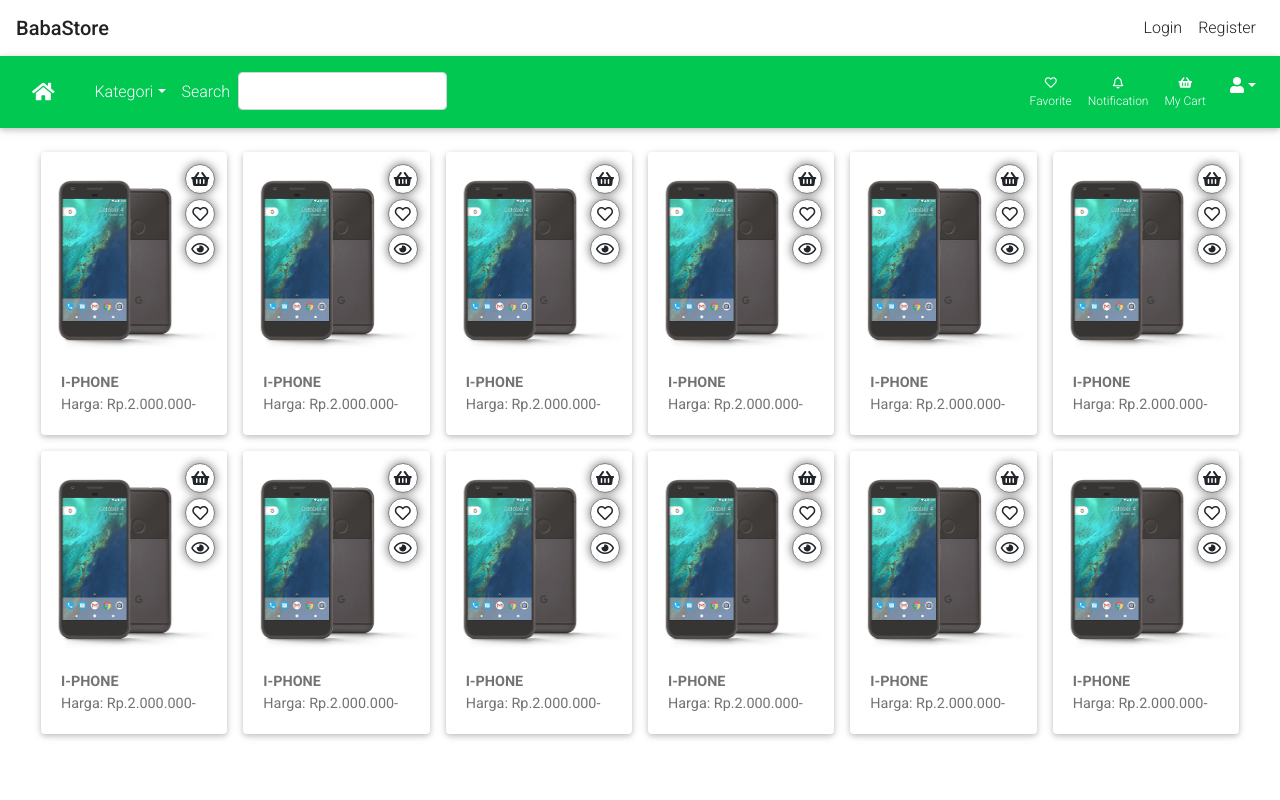
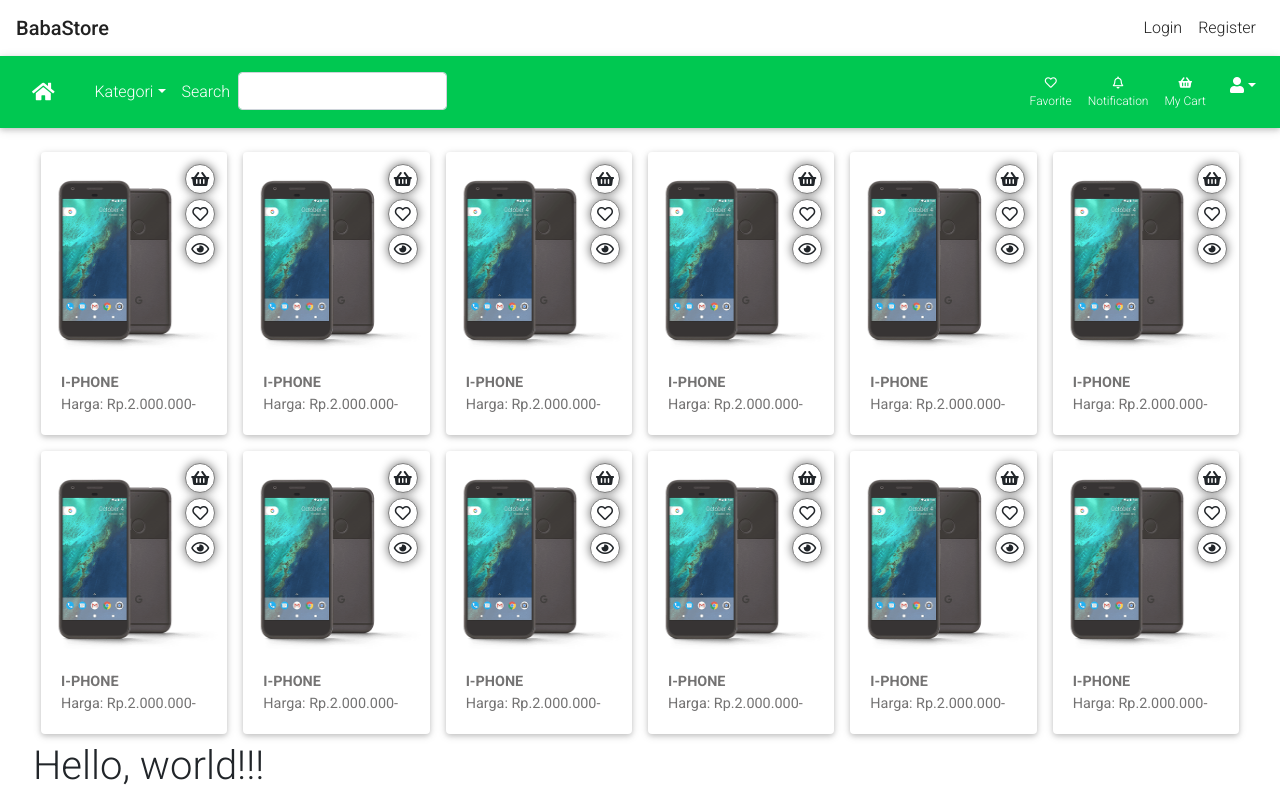
Before and after one commit to tedilesmana/Project-E-Comerces-BabaStore, a React (Create React App) app: page / in a window 1280 px wide. Built offline with nearby package versions, Linux system fonts and the light colour scheme.

Commit message:
edit home

```diff
--- a/src/view/VHome.jsx
+++ b/src/view/VHome.jsx
@@ -72,6 +72,7 @@
     		            <CardProduct />
     		            <BtnCard />
         			</div>
+              <h1>Hello, world!!!</h1>
 	          </div>
 	        </div>
     );
```
Lines whose indentation alone changed are shown as unchanged.
